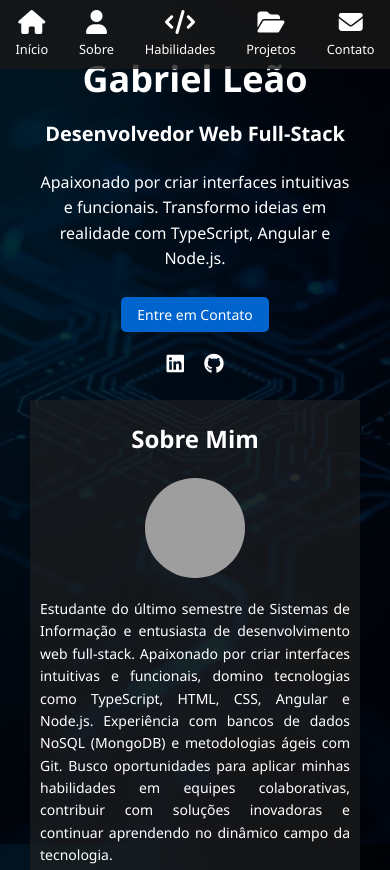
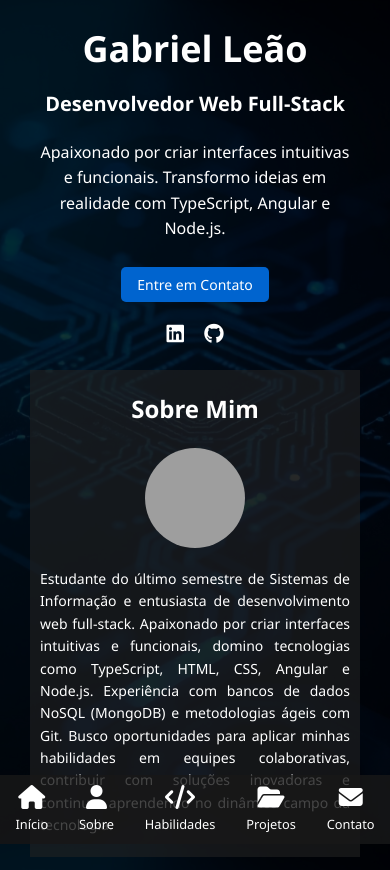
Before and after one commit to Gabriel-Leao51/Gabriel-Leao51.github.io, a plain HTML site: page index.html in a window 390 px wide. Shown: the top 870 px of the page. Drawn offline with Linux system fonts and the light colour scheme; grey boxes are pictures that could not be loaded.

Commit message:
navbar atualizada

```diff
--- a/styles/nav.css
+++ b/styles/nav.css
@@ -85,7 +85,7 @@ main {
     width: 100%;
     height: auto;
     position: fixed;
-    top: 0;
+    bottom: 0;
     left: 0;
     padding: 0;
     transition: none;
--- a/styles/style.css
+++ b/styles/style.css
@@ -263,8 +263,9 @@ main {
 @media (max-width: 768px) {
   /* Conteúdo Principal */
   main {
-    margin: 40px 20px; /* Adiciona margem superior para compensar a navbar fixa (ajuste conforme necessário) */
-    padding: 10px; /* Reduz o padding */
+    margin: 0px 20px; /* Adiciona margem superior para compensar a navbar fixa (ajuste conforme necessário) */
+    margin-bottom: 80px;
+    padding: 0 10px; /* Reduz o padding */
   }
 
   .container {
```
